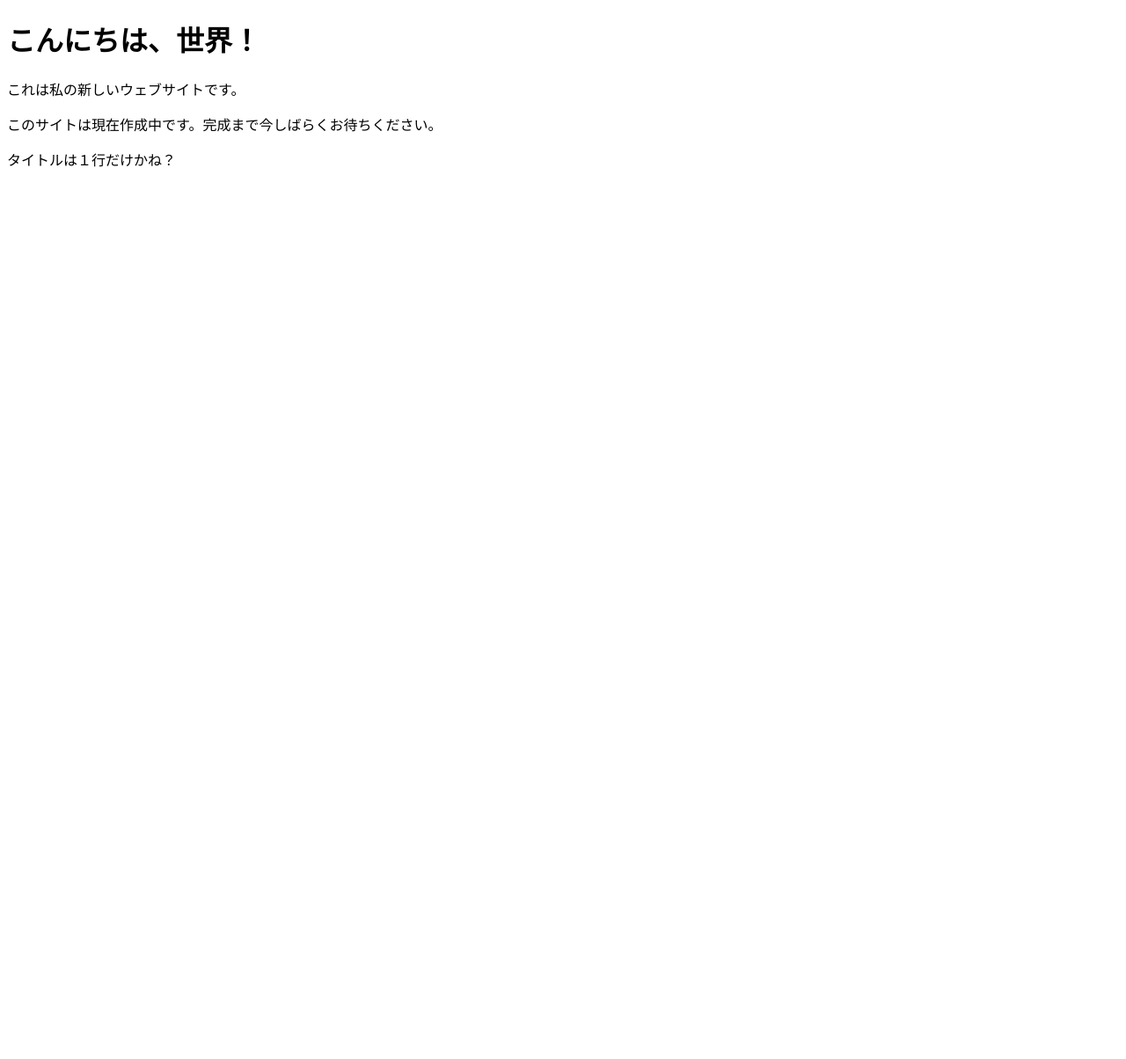
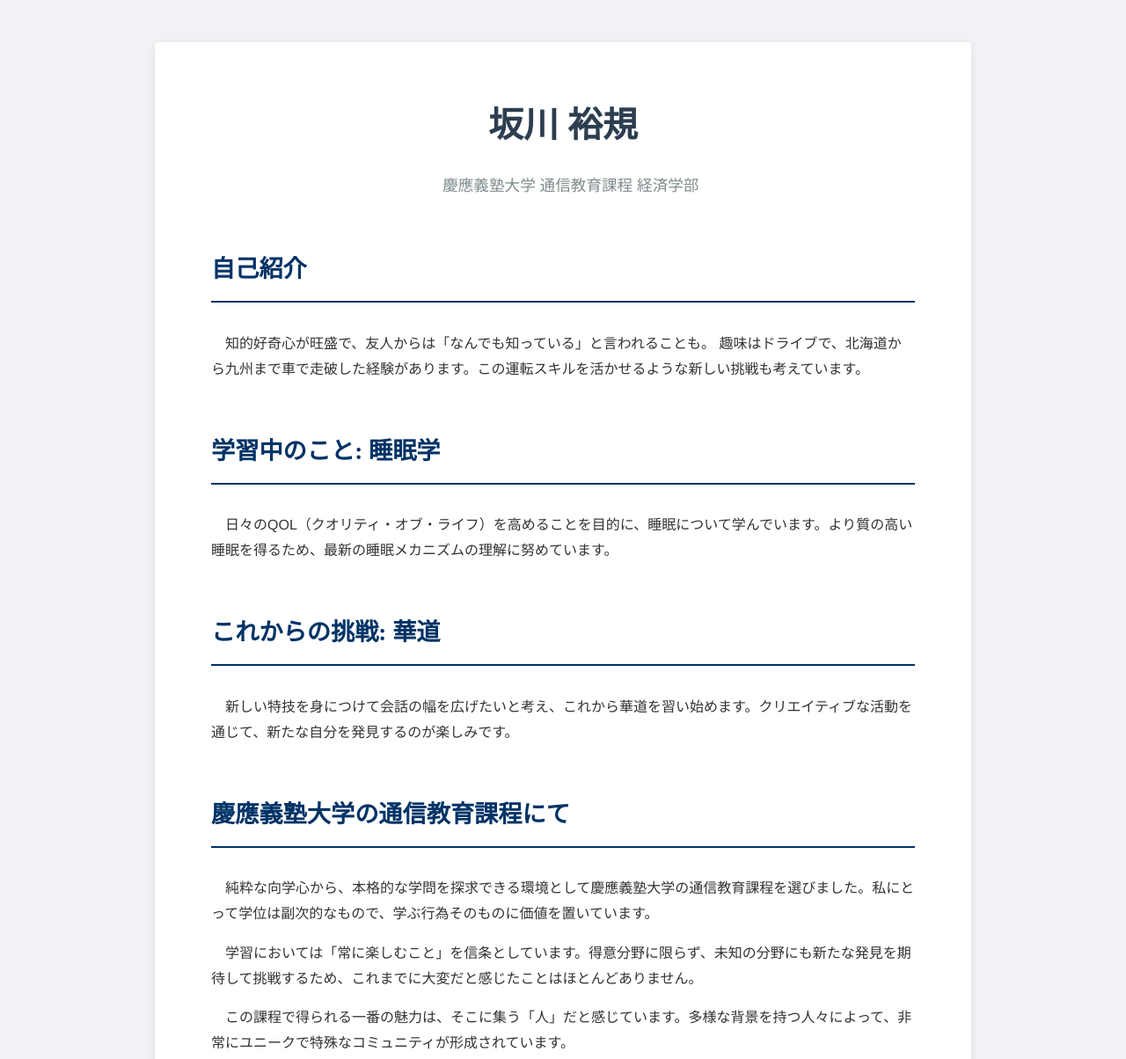
Before and after one commit to prism-sora/testsite001, a plain HTML site: page index.html in a window 1280 px wide. Shown: the top 1204 px of the page at 88% size. Before the commit the page ends 800 px from the top, so only its background shows below. Drawn offline with Linux system fonts and the light colour scheme.

Commit message:
feat: Create and style self-introduction page

```diff
--- a/index.html
+++ b/index.html
@@ -3,12 +3,82 @@
 <head>
     <meta charset="UTF-8">
     <meta name="viewport" content="width=device-width, initial-scale=1.0">
-    <title>そら（ぷりずむ）のウェブサイト。2025.9.11</title>
+    <title>坂川 裕規の自己紹介</title>
+    <style>
+        body {
+            background-color: #f0f2f5; /* 背景を落ち着いたグレーに */
+            color: #333;
+            font-family: "Helvetica Neue", Arial, "Hiragino Kaku Gothic ProN", "Hiragino Sans", Meiryo, sans-serif;
+            line-height: 1.8; /* 行間を少し広げて読みやすく */
+            margin: 0;
+        }
+        .container {
+            max-width: 800px; /* 文章が読みやすいように最大幅を設定 */
+            margin: 3em auto; /* 上下に余白を取り、中央に配置 */
+            padding: 2em 4em;
+            background-color: #fff;
+            border-radius: 4px;
+            box-shadow: 0 2px 10px rgba(0,0,0,0.08);
+        }
+        h1 {
+            font-family: 'Times New Roman', "游明朝", "Yu Mincho", serif; /* 見出しを明朝体に */
+            text-align: center;
+            font-size: 2.5em;
+            color: #2c3e50; /* 濃いグレー */
+            margin-bottom: 0.2em;
+        }
+        .subtitle {
+            text-align: center;
+            font-size: 1.1em;
+            color: #7f8c8d; /* 少し薄いグレー */
+            margin-bottom: 3em;
+        }
+        h2 {
+            font-family: 'Times New Roman', "游明朝", "Yu Mincho", serif;
+            font-size: 1.7em;
+            color: #003366; /* 濃い紺色 */
+            border-bottom: 2px solid #003366;
+            padding-bottom: 0.4em;
+            margin-top: 2em;
+            margin-bottom: 1.2em;
+        }
+        p {
+            text-indent: 1em; /* 段落の先頭を字下げ */
+            margin-bottom: 0.8em;
+        }
+    </style>
 </head>
 <body>
-    <h1>こんにちは、世界！</h1>
-    <p>これは私の新しいウェブサイトです。</p>
-    <p>このサイトは現在作成中です。完成まで今しばらくお待ちください。</p>
-     <p>タイトルは１行だけかね？</p>
+    <div class="container">
+        <h1>坂川 裕規</h1>
+        <p class="subtitle">慶應義塾大学 通信教育課程 経済学部</p>
+
+        <h2>自己紹介</h2>
+        <p>
+            知的好奇心が旺盛で、友人からは「なんでも知っている」と言われることも。
+            趣味はドライブで、北海道から九州まで車で走破した経験があります。この運転スキルを活かせるような新しい挑戦も考えています。
+        </p>
+
+        <h2>学習中のこと: 睡眠学</h2>
+        <p>
+            日々のQOL（クオリティ・オブ・ライフ）を高めることを目的に、睡眠について学んでいます。より質の高い睡眠を得るため、最新の睡眠メカニズムの理解に努めています。
+        </p>
+
+        <h2>これからの挑戦: 華道</h2>
+        <p>
+            新しい特技を身につけて会話の幅を広げたいと考え、これから華道を習い始めます。クリエイティブな活動を通じて、新たな自分を発見するのが楽しみです。
+        </p>
+
+        <h2>慶應義塾大学の通信教育課程にて</h2>
+        <p>
+            純粋な向学心から、本格的な学問を探求できる環境として慶應義塾大学の通信教育課程を選びました。私にとって学位は副次的なもので、学ぶ行為そのものに価値を置いています。
+        </p>
+        <p>
+            学習においては「常に楽しむこと」を信条としています。得意分野に限らず、未知の分野にも新たな発見を期待して挑戦するため、これまでに大変だと感じたことはほとんどありません。
+        </p>
+        <p>
+            この課程で得られる一番の魅力は、そこに集う「人」だと感じています。多様な背景を持つ人々によって、非常にユニークで特殊なコミュニティが形成されています。
+        </p>
+    </div>
 </body>
 </html>
```
